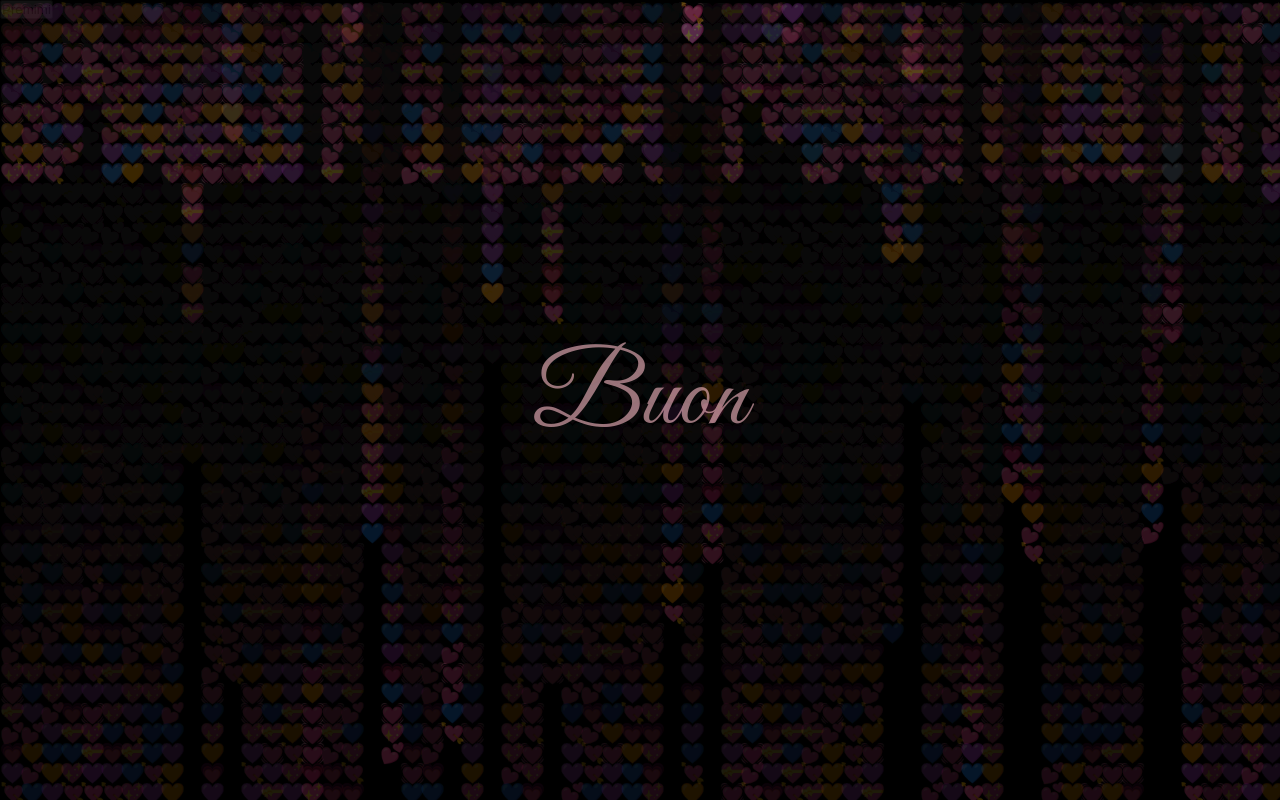
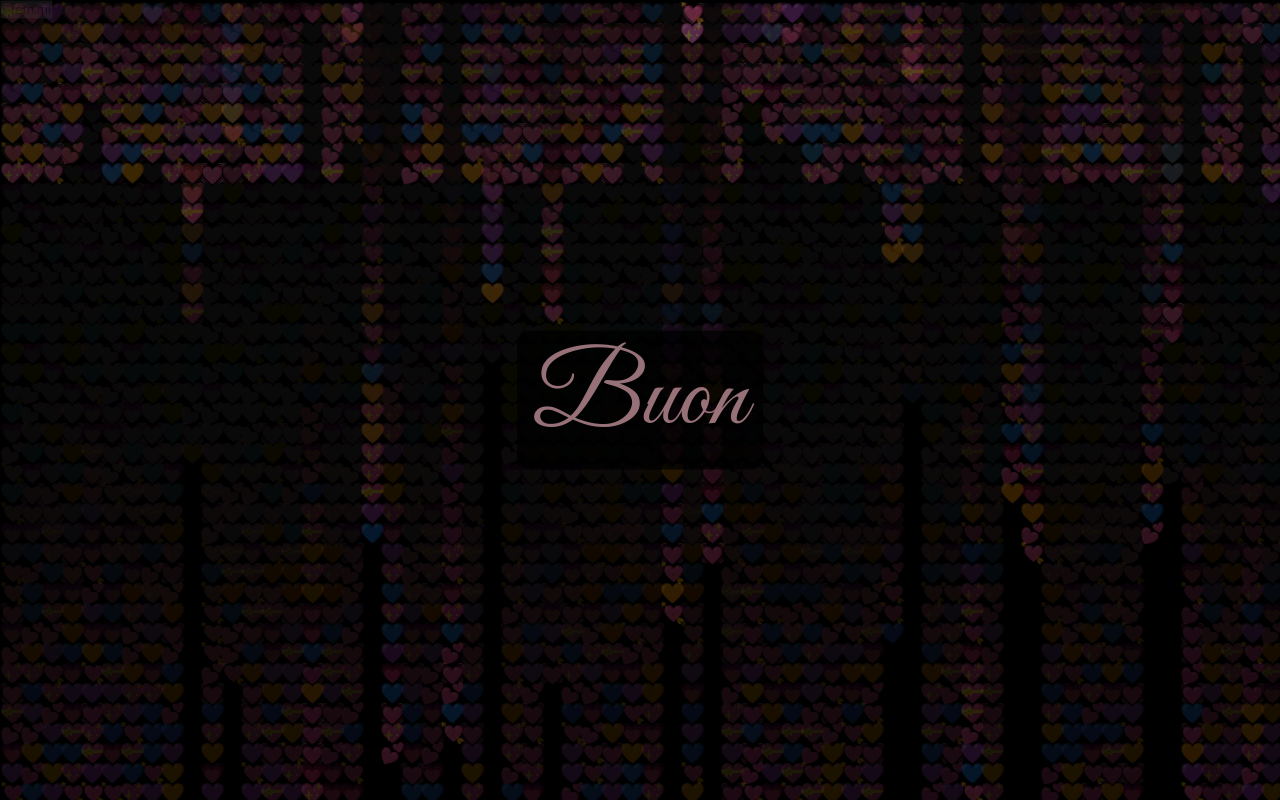
Before and after one commit to Casad75/regalo-anniversario, a plain HTML site: page index.html in a window 1280 px wide. Drawn offline with Linux system fonts and the light colour scheme.

Commit message:
Update style.css

```diff
--- a/style.css
+++ b/style.css
@@ -27,6 +27,19 @@ canvas#matrix {
   font-size: 8vw;
   text-align: center;
   z-index: 2;
+  position: absolute;
+  top: 50%;
+  left: 50%;
+  transform: translate(-50%, -50%);
+  color: pink;
+  font-size: 8vw;
+  text-align: center;
+  z-index: 2;
+  background-color: rgba(0, 0, 0, 0.7); /* ✅ Sfondo nero trasparente */
+  padding: 0.5rem 1rem;
+  border-radius: 0.75rem;
+  line-height: 1.2;
+  max-width: 90%;
 }
 
 .fade {
```
